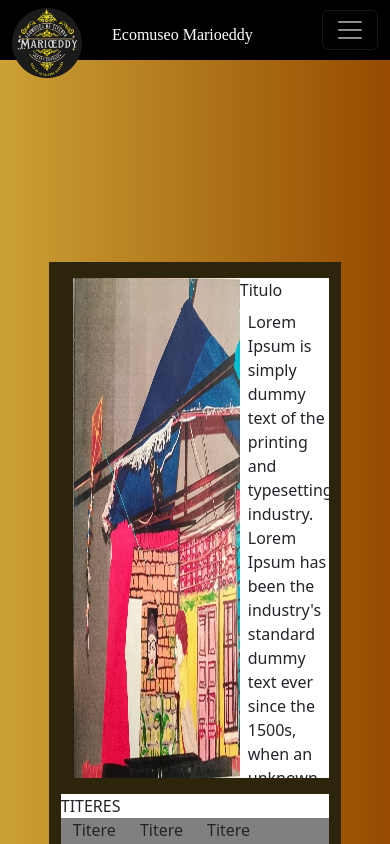
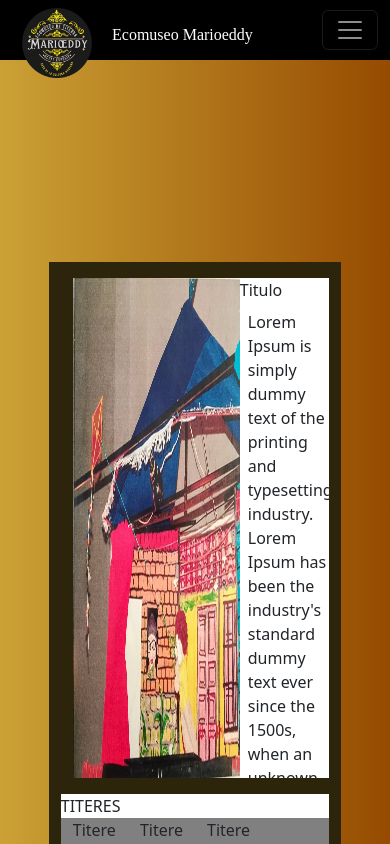
Before and after one commit to luigui29/ecomuseo-marioeddy-2, a React (Vite) app: page /obras in a window 390 px wide. Shown: the top 844 px of the page. Built offline with nearby package versions, Linux system fonts and the light colour scheme; a web font is replaced by a local one.

Commit message:
chore: navbar + carousel responsive en todas las dimensiones

```diff
--- a/src/Components/Hero.css
+++ b/src/Components/Hero.css
@@ -75,15 +75,7 @@
   box-shadow: 0 5px 15px rgba(0,0,0,0.3);
 }
 
-@media (max-width: 768px) {
-  .hero-title {
-    font-size: 2.5rem;
-  }
-  .hero-subtitle {
-    font-size: 1.25rem;
-  }
-}
-@media (max-width: 414px) {
+@media (max-width: 414px), (max-width: 576px), (max-width: 768px)  {
   .hero-section {
     height: 300px;
   }
--- a/src/Components/sections/NavFoot.css
+++ b/src/Components/sections/NavFoot.css
@@ -5,10 +5,11 @@
 #ecomuseo-icon {
   position: absolute;
   top: 0;
+  width: 100px;
 }
 
 #ecomuseo-title {
-  margin-left: 100px;
+  margin-left: 150px;
   font-family: 'Amaranta';
 }
 
@@ -17,16 +18,17 @@ ul.navbar-nav.ms-auto {
   font-family: 'Amaranta';
 }
 
-@media (max-width: 768px) {
+@media (max-width: 768px), (max-width: 992px) {
   ul.navbar-nav.ms-auto > li {
     padding-inline-end: 0.5rem;
   }
-}
 
-@media (max-width: 577px) {
   #ecomuseo-icon {
-    width: 70px;
+    width: 90px;
+    margin-left: -30px;
   }
+
+  #ecomuseo-title { margin-left: 100px; }
 
   .navbar-brand {
     padding-top: 15px;
@@ -34,10 +36,13 @@ ul.navbar-nav.ms-auto {
   }
 }
 
-@media (max-width: 414px) {
+@media (max-width: 414px), (max-width: 577px) {
   #ecomuseo-icon {
     width: 70px;
+    margin-left: 10px;
   }
+
+  #ecomuseo-title { margin-left: 100px; }
 
   .navbar-brand {
     padding-top: 15px;
```
